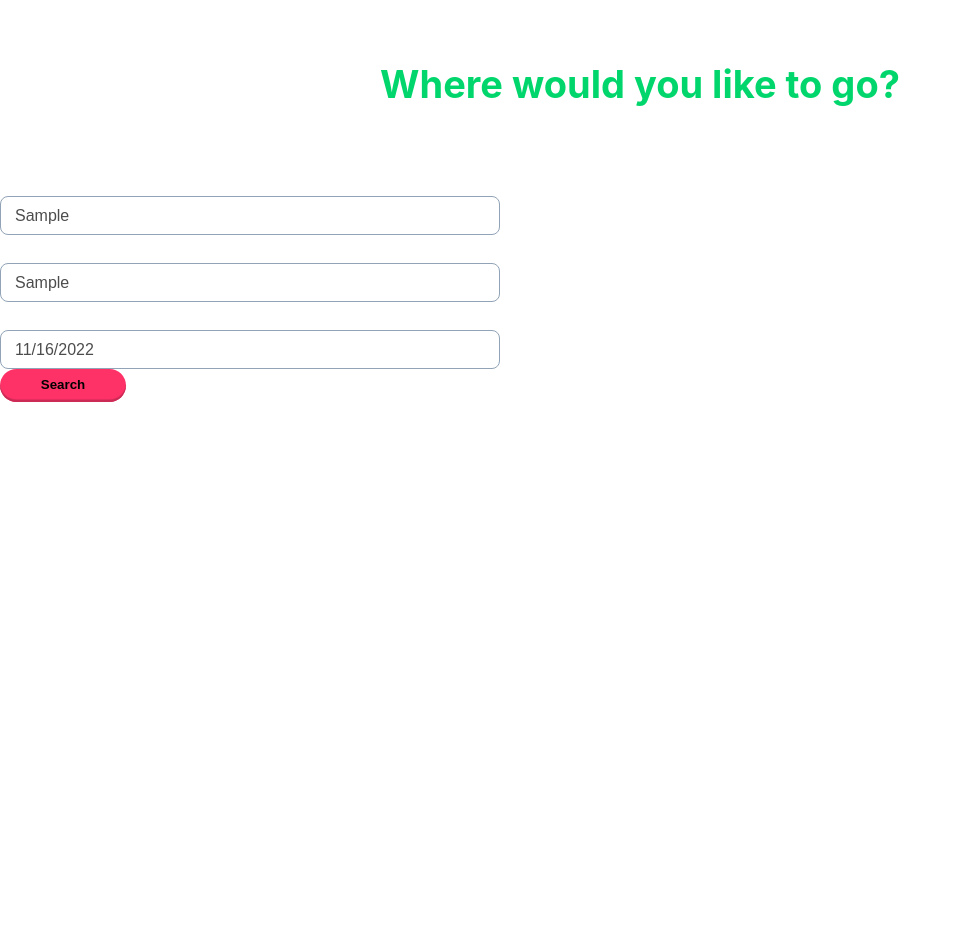
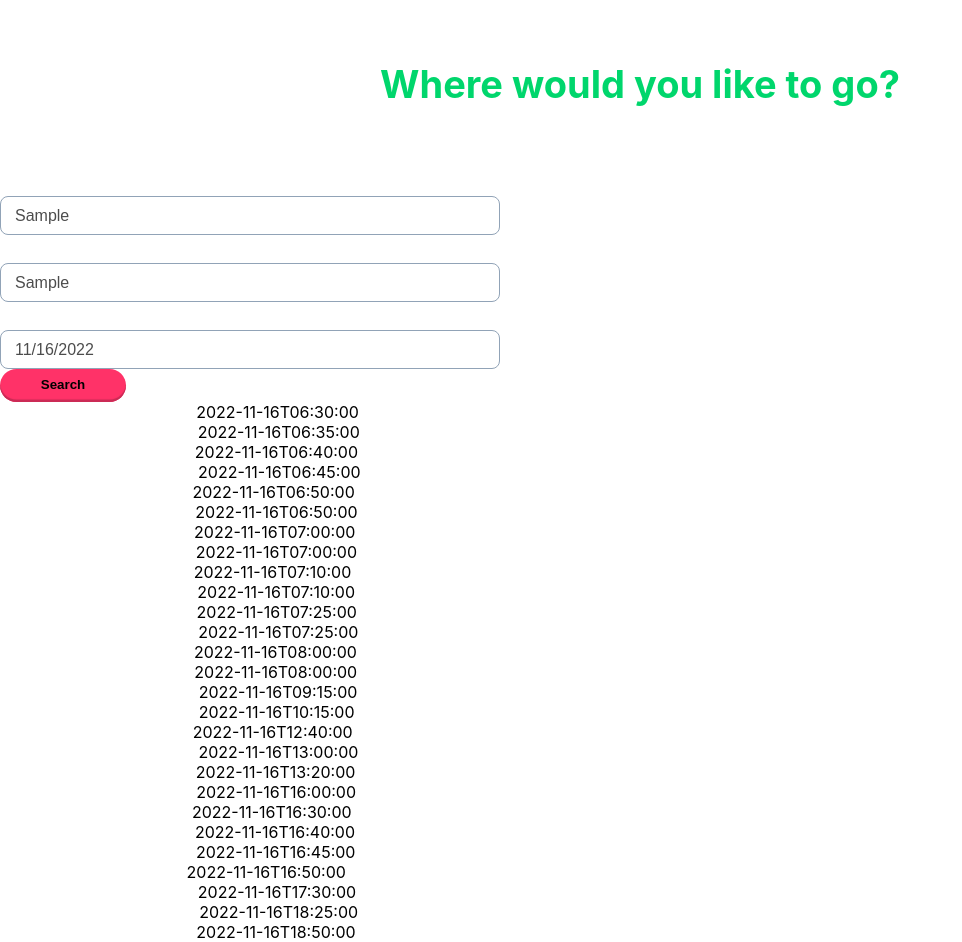
Before and after one commit to dashakrolik/transavia-fe-assignment, a Next.js app: page /form in a window 1280 px wide. Both pictures are taken after typing "Sample", "Sample" into the empty fields and a click on the button "Search". Shown: the whole page, without its empty margins (0-962 px from the left). Before the commit the page ends 800 px from the top, so only its background shows below. Built offline with nearby package versions, Linux system fonts and the light colour scheme.

Commit message:
show list of flights - right now only id and date

```diff
--- a/pages/form.tsx
+++ b/pages/form.tsx
@@ -4,17 +4,22 @@ import styles from '../styles/Home.module.css'
 import React, { useState } from "react";
 import DatePicker from "react-datepicker";
 import "react-datepicker/dist/react-datepicker.css";
+import List from '../shared/FlightsList';
+// Better to mock api response instead of importing json data
 let flightsFromAMS = require("../mock-data/flights-from-AMS.json");
-
 
 // @TODO: add a helper function for transforming dates (duplicated twice)
 // delete unused
 // shared input component
 export default function PageWithJSbasedForm() {
-  const [startDate, setStartDate] = useState(new Date());
-  // Handle the submit event on form submit.
+  const [startDate, setStartDate] = useState<Date>(new Date());
+  // if we add an interface for the json response we should type useState as such
+  const [flightsList, setFlightsList] = useState<[]>([]);
+  const [isSubmitted, setIsSubmitted] = useState<boolean>(false);
+
+  // Handle the submit event on form submit
   const handleSubmit = async (event: FormEvent) => {
-    // Stop the form from submitting and refreshing the page.
+    // Stop the form from submitting and refreshing the page
     event.preventDefault()
 
     // Cast the event target to an html form
@@ -81,6 +86,8 @@ export default function PageWithJSbasedForm() {
       return flightDateWithSlashes === departureDate;
     });
     console.log(filteredFlights)
+    setFlightsList(filteredFlights);
+    setIsSubmitted(true);
     return filteredFlights;
   }
 
@@ -120,6 +127,8 @@ export default function PageWithJSbasedForm() {
           <button className={styles.buttonPrimary} type="submit">Search</button>
         </form>
       </div>
+
+      {isSubmitted && (<List listItems={flightsList} />)}
     </div>
   );
 }
--- /dev/null
+++ b/shared/FlightListItem.tsx
@@ -0,0 +1,50 @@
+import React, { FC } from "react";
+
+export type TFlightListItem = {
+  /**
+   * List item title
+   */
+  outboundFlight?: {
+    // id: string,
+
+      id?: string,
+      departureDateTime?: string,
+      arrivalDateTim?: string,
+      marketingAirline?: {
+          companyShortName?: string
+      },
+      flightNumber?: number,
+      departureAirport?: {
+          locationCode?: string
+      },
+      arrivalAirport?: {
+          locationCode?: string
+      }
+  };
+  /**
+   *    * List item description
+   */
+  /**
+   * Id
+   */
+  id?: number;
+  other?: any;
+  // children: React.ReactNode;
+};
+
+const FlightListItem: FC<TFlightListItem> = (props) => {
+  const {
+    outboundFlight,
+    // children
+  } = props;
+console.log(outboundFlight)
+  return (
+    <div key={outboundFlight?.id}>
+      <span style={{ color: "white" }}>{outboundFlight?.id}</span>
+      <span>{outboundFlight?.departureDateTime}</span>
+      {/* {children} */}
+    </div>
+  );
+};
+
+export default FlightListItem;
--- /dev/null
+++ b/shared/FlightsList.tsx
@@ -0,0 +1,27 @@
+import React, { FC } from "react";
+import FlightListItem, { TFlightListItem } from "./FlightListItem";
+
+export type TFlightsList = {
+  listItems: TFlightListItem[];
+}
+
+const FlightsList: FC<TFlightsList> = (props) => {
+  const { listItems } = props;
+console.log(listItems)
+  return (
+    <div>
+      {listItems.map((flight) => {
+        return (
+          <FlightListItem
+            // id={item.outboundFlight.id}
+            key={flight?.outboundFlight?.id}
+            // @ts-ignore
+            outboundFlight={flight?.outboundFlight}
+          />
+        );
+      })}
+    </div>
+  );
+};
+
+export default FlightsList;
```
Also changed, not shown: shared/List.tsx (deleted, +0 -27 lines), shared/ListItem.tsx (deleted, +0 -36 lines).
